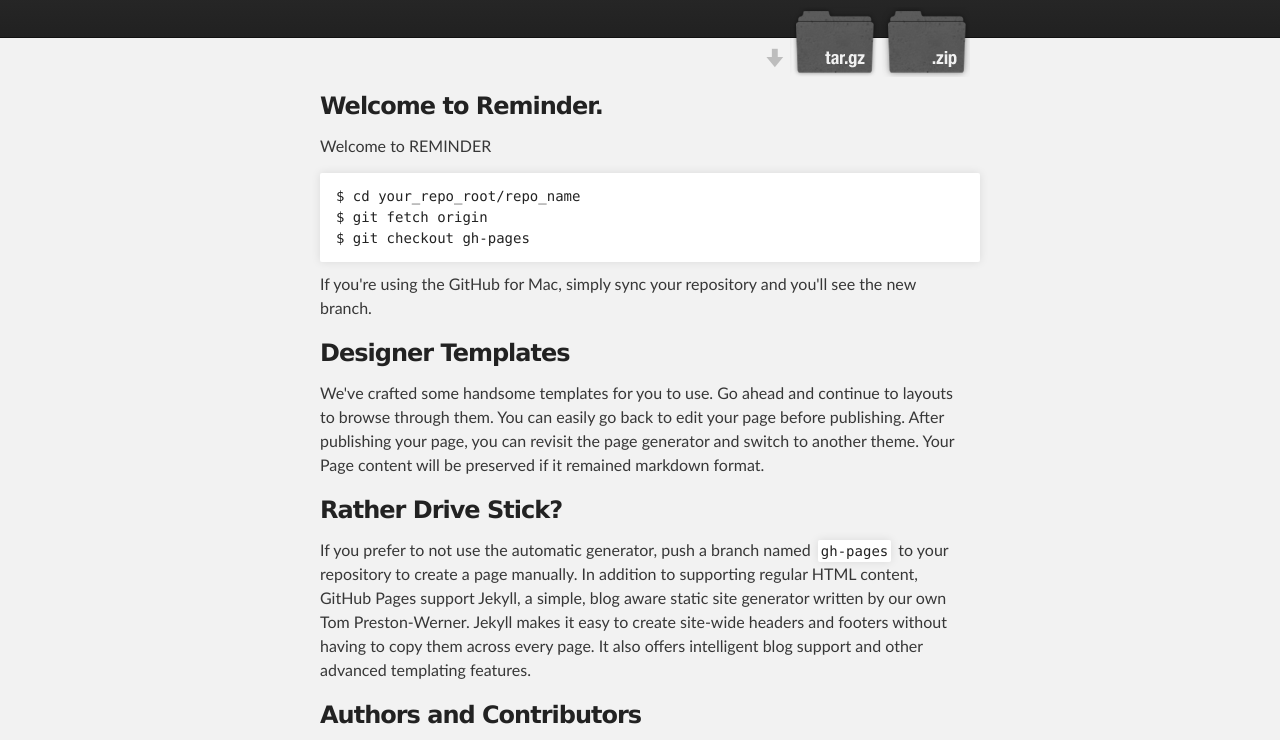
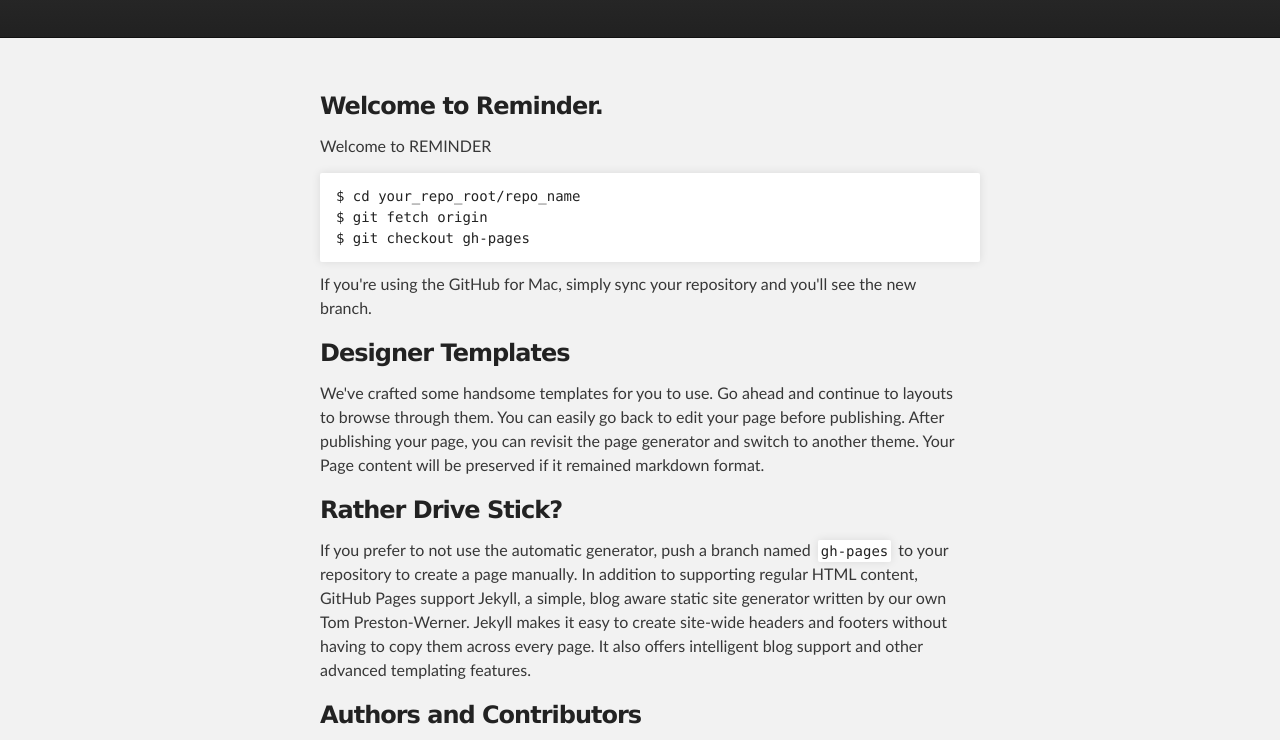
Before and after one commit to DeckOfPandas/reminder, a plain HTML site: page index.html in a window 1280 px wide. Shown: the part 136-876 px from the top of the page. Drawn offline with Linux system fonts and the light colour scheme.

Commit message:
Deleted those strange file sections

```diff
--- a/index.html
+++ b/index.html
@@ -21,10 +21,7 @@
           <h1 id="project_title">Reminder</h1>
           <h2 id="project_tagline"></h2>
 
-            <section id="downloads">
-              <a class="zip_download_link" href="https://github.com/DeckOfPandas/reminder/zipball/master">Download this project as a .zip file</a>
-              <a class="tar_download_link" href="https://github.com/DeckOfPandas/reminder/tarball/master">Download this project as a tar.gz file</a>
-            </section>
+
         </header>
     </div>
 
```
